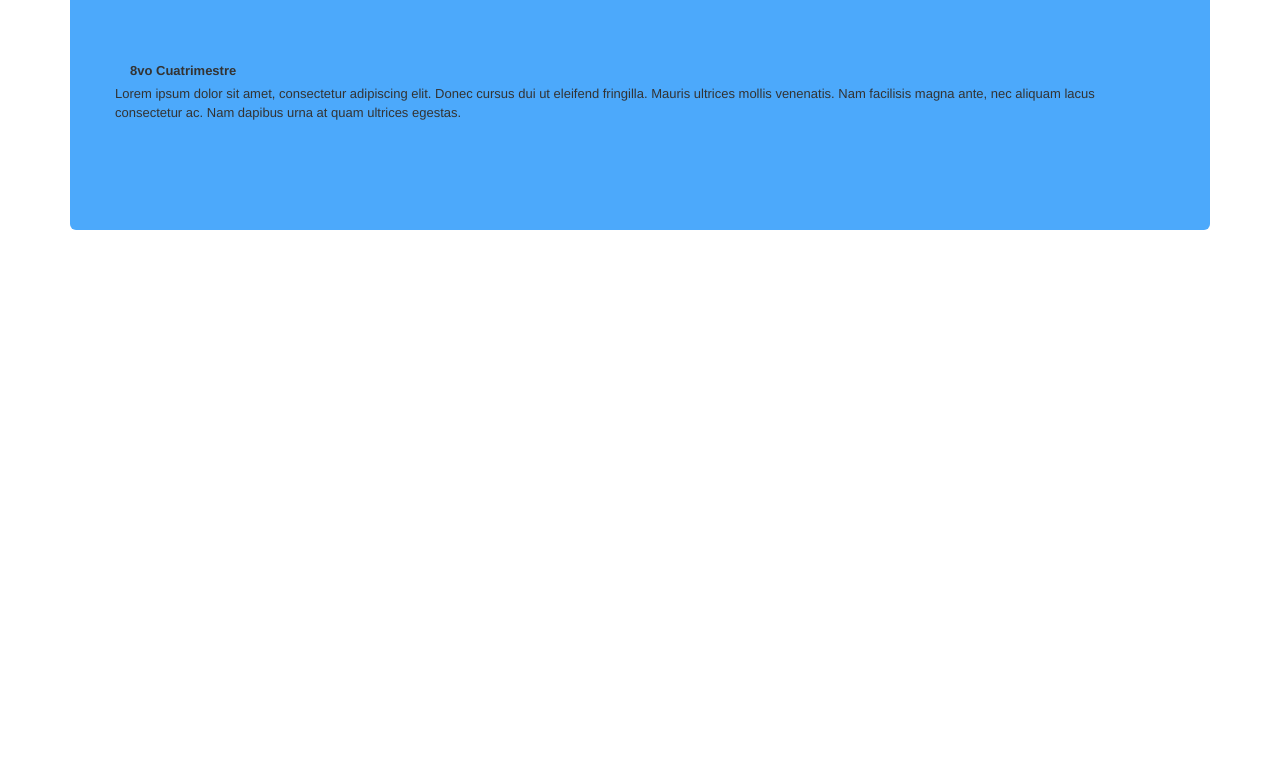
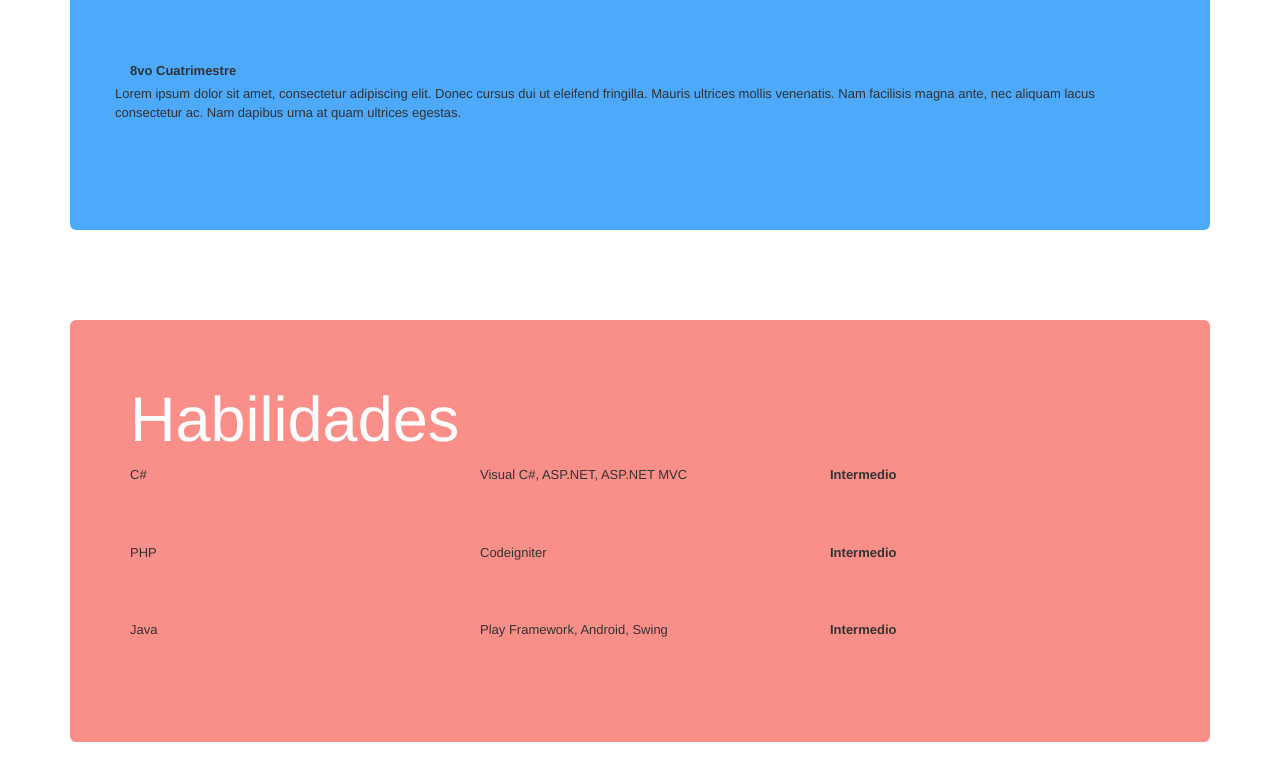
Before and after one commit to cohs88/cv, a plain HTML site: page index.html in a window 1280 px wide. Shown: the part 1594-2374 px from the top of the page. Before the commit the page ends 2000 px from the top, so only its background shows below. Drawn offline with Linux system fonts and the light colour scheme.

Commit message:
Modulo de habilidades

```diff
--- a/css/style.css
+++ b/css/style.css
@@ -16,11 +16,14 @@
 #experiencia_laboral
 {background: #33DAC9 !important}
 
-#experiencia_laboral h1, #proyectos_personales h1
+#experiencia_laboral h1, #proyectos_personales h1, #habilidades h1
 {color: white !important}
 
 #proyectos_personales
 {background: #4CA9FB !important}
+
+#habilidades
+{background: #FA8F89 !important}
 
 .jumbotron-mb
 {margin-bottom: 90px !important;}
--- a/index.html
+++ b/index.html
@@ -122,6 +122,26 @@ ante, nec aliquam lacus consectetur ac. Nam dapibus urna at quam ultrices egesta
         </div>
       </div>
 
+
+      <div class="jumbotron no_bg jumbotron-font jumbotron-mb" id="habilidades">
+        <h1>Habilidades</h1>
+        <div class="row mb-50">
+          <div class="col-md-4">C#</div>
+          <div class="col-md-4">Visual C#, ASP.NET, ASP.NET MVC</div>
+          <div class="col-md-4"><b>Intermedio</b></div>
+        </div>
+        <div class="row mb-50">
+          <div class="col-md-4">PHP</div>
+          <div class="col-md-4">Codeigniter</div>
+          <div class="col-md-4"><b>Intermedio</b></div>
+        </div>
+        <div class="row mb-50">
+          <div class="col-md-4">Java</div>
+          <div class="col-md-4">Play Framework, Android, Swing</div>
+          <div class="col-md-4"><b>Intermedio</b></div>
+        </div>
+      </div>
+
     </div> <!-- /container -->
 
 
--- a/js/core.js
+++ b/js/core.js
@@ -13,4 +13,9 @@ $(document).ready(function(){
 		$.scrollTo("#proyectos_personales", 800);
 		return false;
 	});
+
+	$("#lbl_habilidades").click(function(){
+		$.scrollTo("#habilidades", 800);
+		return false;
+	});
 });
```
